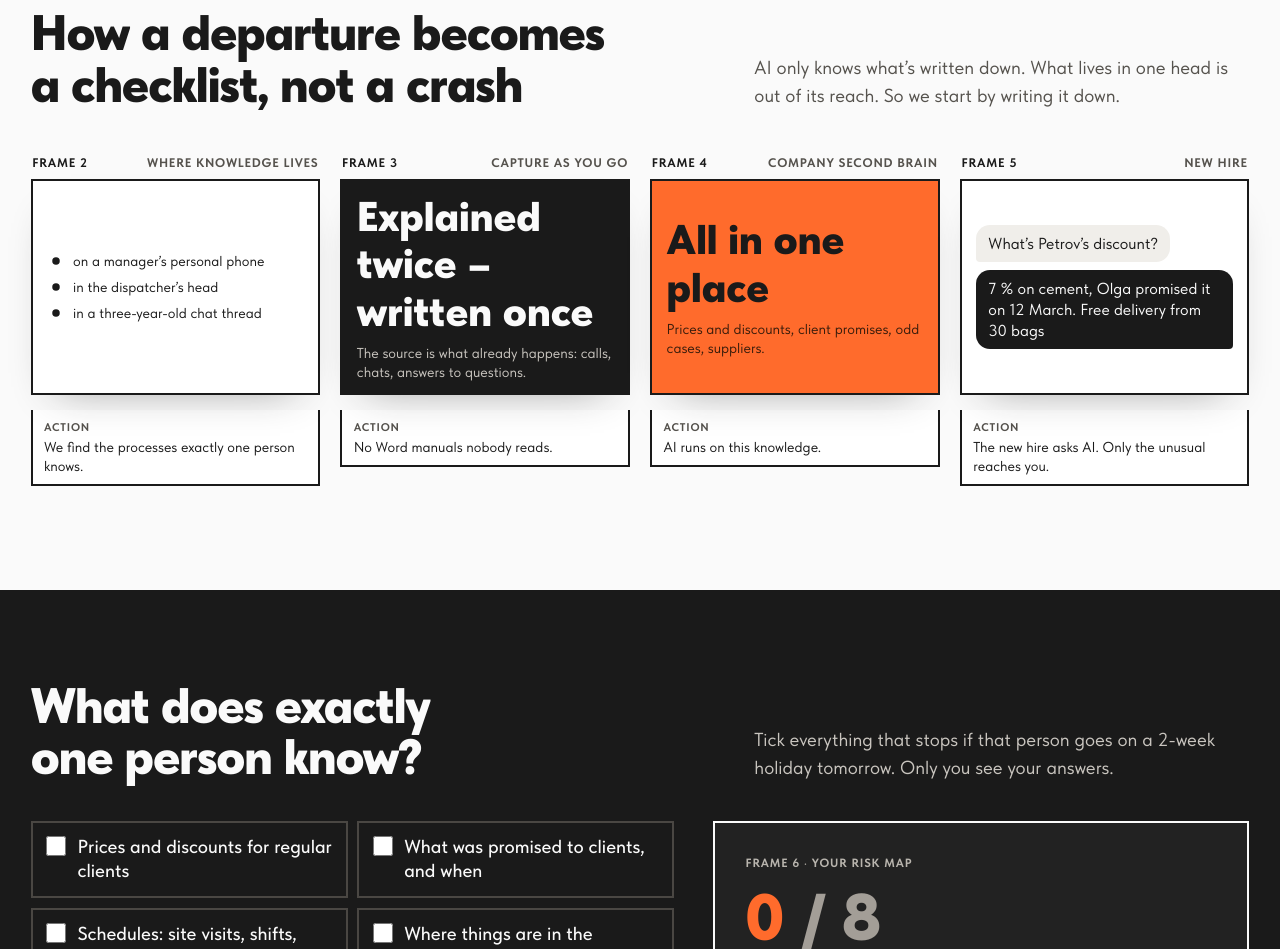
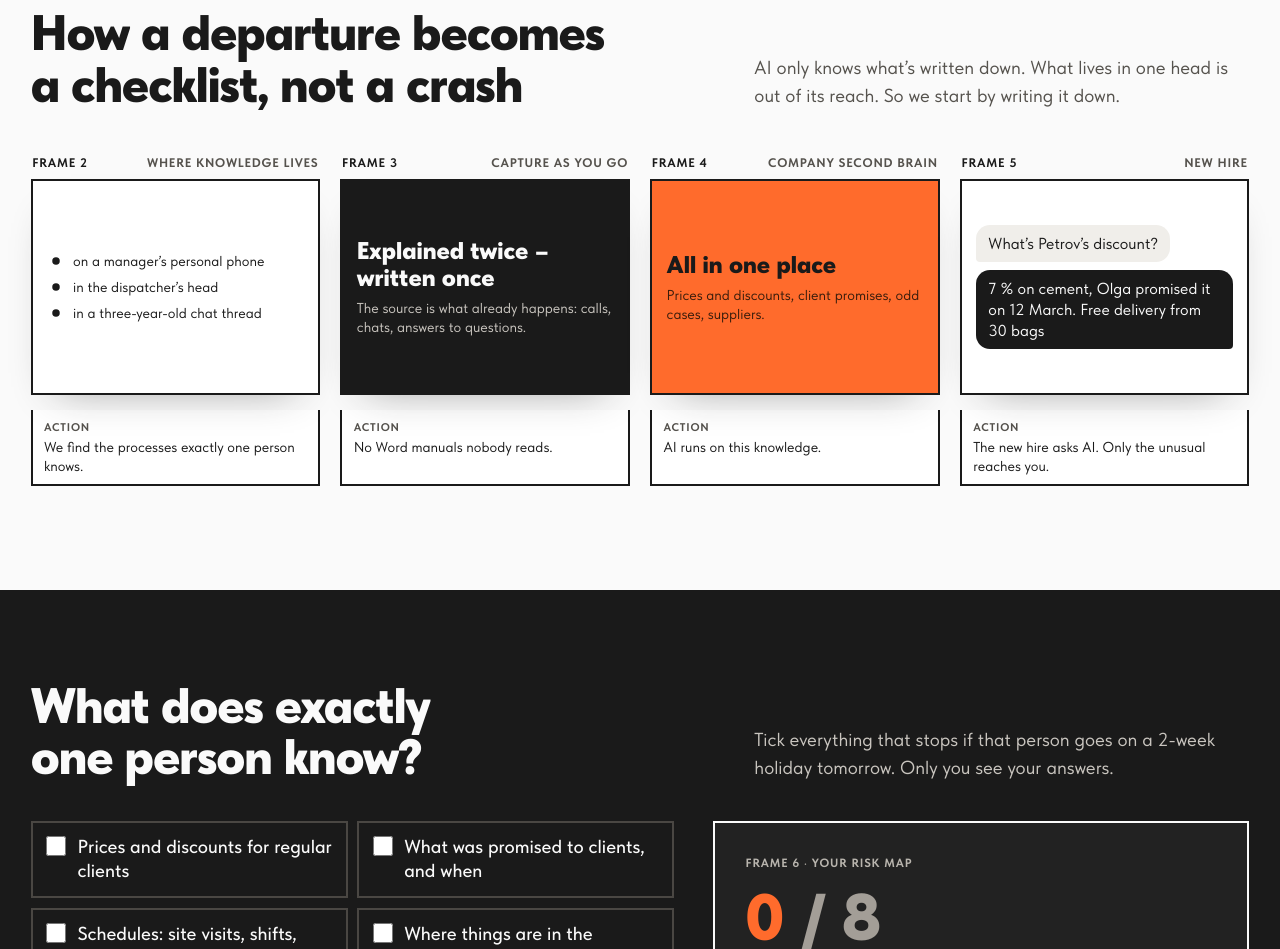
Before and after one commit to skillet07/owners-ai-site, a plain HTML site: page vtoroy-mozg.html in a window 1280 px wide. Shown: the part 949-1898 px from the top of the page. Drawn offline with Linux system fonts and the light colour scheme.

Commit message:
Лента кадров: текст не выходит за рамку, кадры и поля режиссёра выровнены

```diff
--- a/assets/site.css
+++ b/assets/site.css
@@ -450,3 +450,14 @@ footer .wrap { display: flex; flex-wrap: wrap; gap: 1rem 2rem; justify-content:
 }
 .qgrid a.route { text-decoration: none; border-style: dashed; }
 .qgrid a.route small { margin-left: auto; }
+/* Лента кадров: текст не выходит за рамку, поля режиссёра заканчиваются на одной линии */
+.strip .frame { display: flex; flex-direction: column; }
+.strip .screen { display: flex; container-type: inline-size; }
+.strip .screen > .pane { position: relative; inset: auto; flex: 1; }
+.strip .pane .big { font-size: clamp(1.4rem, 15cqi, 2.6rem); }
+.strip .pane .big.words { font-size: clamp(1.1rem, 8.5cqi, 1.8rem); line-height: 1.12; }
+.strip .dir { flex: 1; }
+@supports (grid-template-rows: subgrid) {
+  .strip .frame { display: grid; grid-row: span 3; grid-template-rows: subgrid; row-gap: 0; }
+  .strip .frame .slug { align-self: end; }
+}
--- a/vtoroy-mozg.html
+++ b/vtoroy-mozg.html
@@ -106,7 +106,7 @@
         <figure class="frame reveal" data-delay="120">
           <div class="slug"><span class="fno"><span lang="ru">Кадр 3</span><span lang="en">Frame 3</span></span><span lang="ru">Запись по ходу</span><span lang="en">Capture as you go</span></div>
           <div class="screen"><div class="pane dark">
-            <div class="big" style="font-size:clamp(1.25rem,1rem+1.1vw,1.8rem);line-height:1.15"><span lang="ru">Объяснил второй раз – записал один раз</span><span lang="en">Explained twice – written once</span></div>
+            <div class="big words"><span lang="ru">Объяснил второй раз – записал один раз</span><span lang="en">Explained twice – written once</span></div>
             <div class="cap"><span lang="ru">Источник – то, что уже происходит: созвоны, переписка, ответы на вопросы.</span><span lang="en">The source is what already happens: calls, chats, answers to questions.</span></div>
           </div></div>
           <dl class="dir">
@@ -116,7 +116,7 @@
         <figure class="frame reveal" data-delay="240">
           <div class="slug"><span class="fno"><span lang="ru">Кадр 4</span><span lang="en">Frame 4</span></span><span lang="ru">Второй мозг компании</span><span lang="en">Company second brain</span></div>
           <div class="screen"><div class="pane mark">
-            <div class="big" style="font-size:clamp(1.25rem,1rem+1.1vw,1.8rem);line-height:1.15"><span lang="ru">Всё – в одном месте</span><span lang="en">All in one place</span></div>
+            <div class="big words"><span lang="ru">Всё – в одном месте</span><span lang="en">All in one place</span></div>
             <div class="cap"><span lang="ru">Цены и скидки, обещания клиентам, странные случаи, поставщики.</span><span lang="en">Prices and discounts, client promises, odd cases, suppliers.</span></div>
           </div></div>
           <dl class="dir">
```
